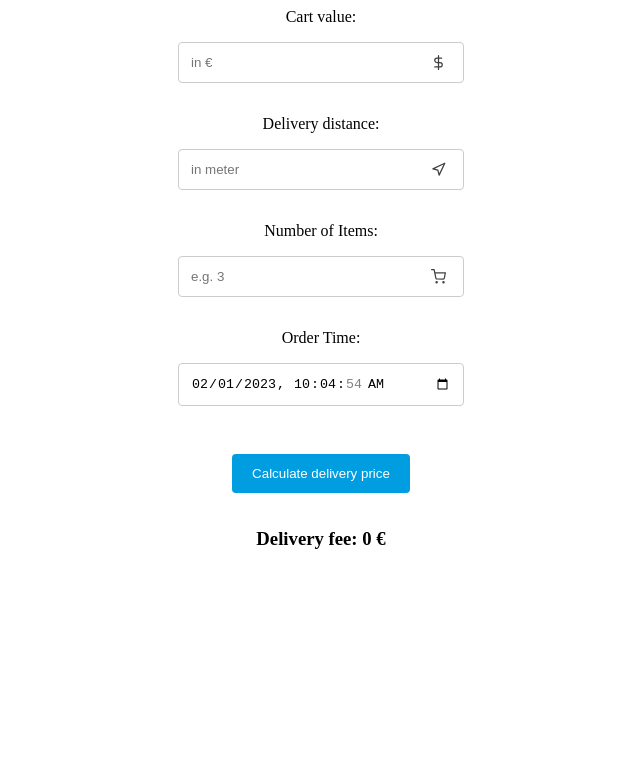
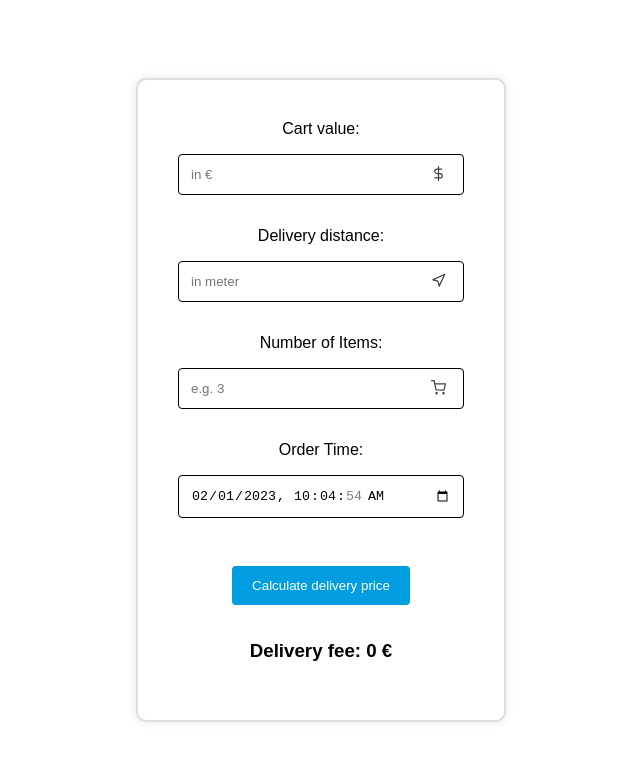
Before and after one commit to lpoetzel/wolt-assignment, a React (Create React App) app: page / in a window 1280 px wide. Shown: the top 760 px of the page, without its empty margins (319-959 px from the left). Built offline with nearby package versions, Linux system fonts and the light colour scheme.

Commit message:
add highlited input fields

```diff
--- a/jest.config.js
+++ b/jest.config.js
@@ -1,5 +1,8 @@
 module.exports = {
   preset: "ts-jest",
+  moduleNameMapper: {
+    "\\.(css|sass)$": "identity-obj-proxy",
+  },
   transform: {
     "^.+\\.(ts|tsx)?$": "ts-jest",
     "^.+\\.(js|jsx)$": "babel-jest",
--- a/src/components/DeliveryFeeInput.tsx
+++ b/src/components/DeliveryFeeInput.tsx
@@ -1,11 +1,17 @@
-import React, { useContext, useState } from 'react';
-import { DeliveryFeeContext } from '../contexts/DeliveryFee';
-import { calculateFee } from '../functions/calculateFee';
-import Button from './Button';
-import Form from './Form';
-import Input from './Input';
+import React, { useContext, useState } from "react";
+import { DeliveryFeeContext } from "../contexts/DeliveryFee";
+import { calculateFee } from "../functions/calculateFee";
+import Button from "./Button";
+import Form from "./Form";
+import Input from "./Input";
 
 export const DeliveryFeeInput: React.FC = (): JSX.Element => {
+    const [errorMessage, setErrorMessage] = useState("");
+    const [inputError, setInputError] = useState({
+        cartValue: false,
+        distance: false,
+        numItems: false,
+    });
     const {
         cartValue,
         setCartValue,
@@ -18,16 +24,26 @@ export const DeliveryFeeInput: React.FC = (): JSX.Element => {
         orderTime,
         setOrderTime,
     } = useContext(DeliveryFeeContext);
-    const [errorMessage, setErrorMessage] = useState('');
 
     const handleClick = (e: React.MouseEvent<HTMLButtonElement, MouseEvent>) => {
         setErrorMessage('');
         e.preventDefault();
-        if (cartValue < 1 || distance < 1 || numItems < 1 || isNaN(cartValue) || isNaN(distance) || isNaN(numItems)) {
-            setErrorMessage('Please enter valid input');
-            return;
+
+        if (!cartValue && !distance && !numItems) {
+            setErrorMessage('Please enter values for all fields');
+        } else {
+            if (!cartValue) {
+                setInputError(({ ...inputError, cartValue: true }))
+                setErrorMessage('Please insert cart values');
             }
-
+            if (!distance) {
+                setInputError(({ ...inputError, distance: true }))
+                setErrorMessage('Please insert a delivery distance');
+            }
+            if (!numItems) {
+                setInputError(({ ...inputError, numItems: true }))
+                setErrorMessage('Please insert a number of items');
+            }
             calculateFee(
                 e,
                 cartValue,
@@ -36,44 +52,86 @@ export const DeliveryFeeInput: React.FC = (): JSX.Element => {
                 orderTime,
                 setFee
             );
+        }
+    };
+
+
+    const handleChange = (field: string, value: string | number) => {
+        setErrorMessage("");
+        setInputError({ ...inputError, [field]: false });
+
+        switch (field) {
+            case "cartValue":
+                if (!value) {
+                    setInputError({ ...inputError, cartValue: true });
+                    setErrorMessage("Please insert cart values");
+                    break;
+                }
+                setCartValue(Number(value));
+                break;
+            case "distance":
+                if (!value) {
+                    setInputError({ ...inputError, distance: true });
+                    setErrorMessage("Please insert a delivery distance");
+                    break;
+                }
+                setDistance(Number(value));
+                break;
+            case "numItems":
+                if (!value) {
+                    setInputError({ ...inputError, numItems: true });
+                    setErrorMessage("Please insert a number of items");
+                    break;
+                }
+                setNumItems(Number(value));
+                break;
+            default:
+                break;
+        }
     };
 
     return (
         <Form>
             <Input
                 label="Cart value:"
-                inputType='text'
-                placeholder='in €'
-                onChange={(e) => setCartValue(Number(e.target.value))}
+                inputType="number"
+                placeholder="in €"
+                onChange={(e) => handleChange("cartValue", e.target.value)}
                 icon="money"
+                borderColor={
+                    inputError.cartValue ? "red" : cartValue ? "green" : "black"
+                }
             />
             <Input
                 label="Delivery distance:"
-                inputType='text'
-                placeholder='in meter'
-                onChange={(e) => setDistance(Number(e.target.value))}
+                inputType="number"
+                placeholder="in meter"
+                onChange={(e) => handleChange("distance", e.target.value)}
                 icon="location"
+                borderColor={inputError.distance ? "red" : distance ? "green" : "black"}
             />
             <Input
                 label="Number of Items:"
-                inputType='text'
-                placeholder='e.g. 3'
-                onChange={(e) => setNumItems(Number(e.target.value))}
+                inputType="number"
+                placeholder="e.g. 3"
+                onChange={(e) => handleChange("numItems", e.target.value)}
                 icon="items"
+                borderColor={inputError.numItems ? "red" : numItems ? "green" : "black"}
             />
+
             <Input
-                label='Order Time:'
-                inputType='datetime-local'
+                label="Order Time:"
+                inputType="datetime-local"
                 value={orderTime.toISOString().slice(0, -5)}
                 min={new Date().toISOString().slice(0, -5)}
                 onChange={(e) => setOrderTime(new Date(e.target.value))}
+                borderColor="inherit"
             />
-            <Button
-                onClick={handleClick}
-                buttonText='Calculate delivery price'
-            />
-            {errorMessage ? <span style={{ color: 'red' }}>{errorMessage}</span> : null}
-            <h3 data-testid='fee'>Delivery fee: {fee} €</h3>
+            <Button onClick={handleClick} buttonText="Calculate delivery price" />
+            {errorMessage ? (
+                <span style={{ color: "red" }}>{errorMessage}</span>
+            ) : null}
+            <h3 data-testid="fee">Delivery fee: {fee} €</h3>
         </Form>
     );
 };
--- a/src/components/Input.tsx
+++ b/src/components/Input.tsx
@@ -12,11 +12,12 @@ interface Props {
     value?: string;
     icon?: string;
     min?: string;
+    borderColor: string;
 }
 
 
 
-function Input({ label, inputType, placeholder, onChange, value, icon, min }: Props): JSX.Element {
+function Input({ label, inputType, placeholder, onChange, value, icon, min, borderColor }: Props): JSX.Element {
     let Icon;
     if (icon === "location") {
         Icon = Navigation;
@@ -39,6 +40,7 @@ function Input({ label, inputType, placeholder, onChange, value, icon, min }: Pr
                     onChange={onChange}
                     value={value}
                     min={min}
+                    borderColor={borderColor}
                 />
                 {Icon && <ICON><Icon size={15} /></ICON>}
             </DIV>
--- a/src/styles/App.css
+++ b/src/styles/App.css
@@ -1,7 +1,19 @@
-/* body {
-    font-family: Arial, sans-serif;
-    margin: 0;
-    padding: 0;
-    padding-top: 10px;
+html {
+  display: flex;
+  justify-content: center;
+  align-items: center;
+  height: 100%;
+  font-family: Arial, Helvetica, sans-serif;
 }
- */
+
+/* Chrome, Safari, Edge, Opera */
+input::-webkit-outer-spin-button,
+input::-webkit-inner-spin-button {
+  -webkit-appearance: none;
+  margin: 0;
+}
+
+/* Firefox */
+input[type="number"] {
+  -moz-appearance: textfield;
+}
--- a/src/styles/FORM.ts
+++ b/src/styles/FORM.ts
@@ -6,4 +6,8 @@ export const FORM = styled.form`
   justify-content: start;
   align-items: center;
   row-gap: 1em;
+  border: 2px solid #ddd;
+  border-radius: 10px;
+  box-shadow: 0px 0px 10px 0px rgba(0, 0, 0, 0.1);
+  padding: 2.5rem;
 `;
--- a/src/styles/INPUT.ts
+++ b/src/styles/INPUT.ts
@@ -1,9 +1,15 @@
 import styled from "styled-components";
 
-export const INPUT = styled.input`
+interface Props {
+  borderColor: any;
+}
+
+export const INPUT = styled.input<Props>`
   width: 260px;
   padding: 12px;
-  border: 1px solid #ccc;
+  border: 1.5px solid #ccc;
   border-radius: 4px;
   margin-bottom: 16px;
+  border-color: ${(props) => props.borderColor};
+  outline: none;
 `;
```
Also changed, not shown: public/manifest.json (deleted). Lines whose indentation alone changed are shown as unchanged.
